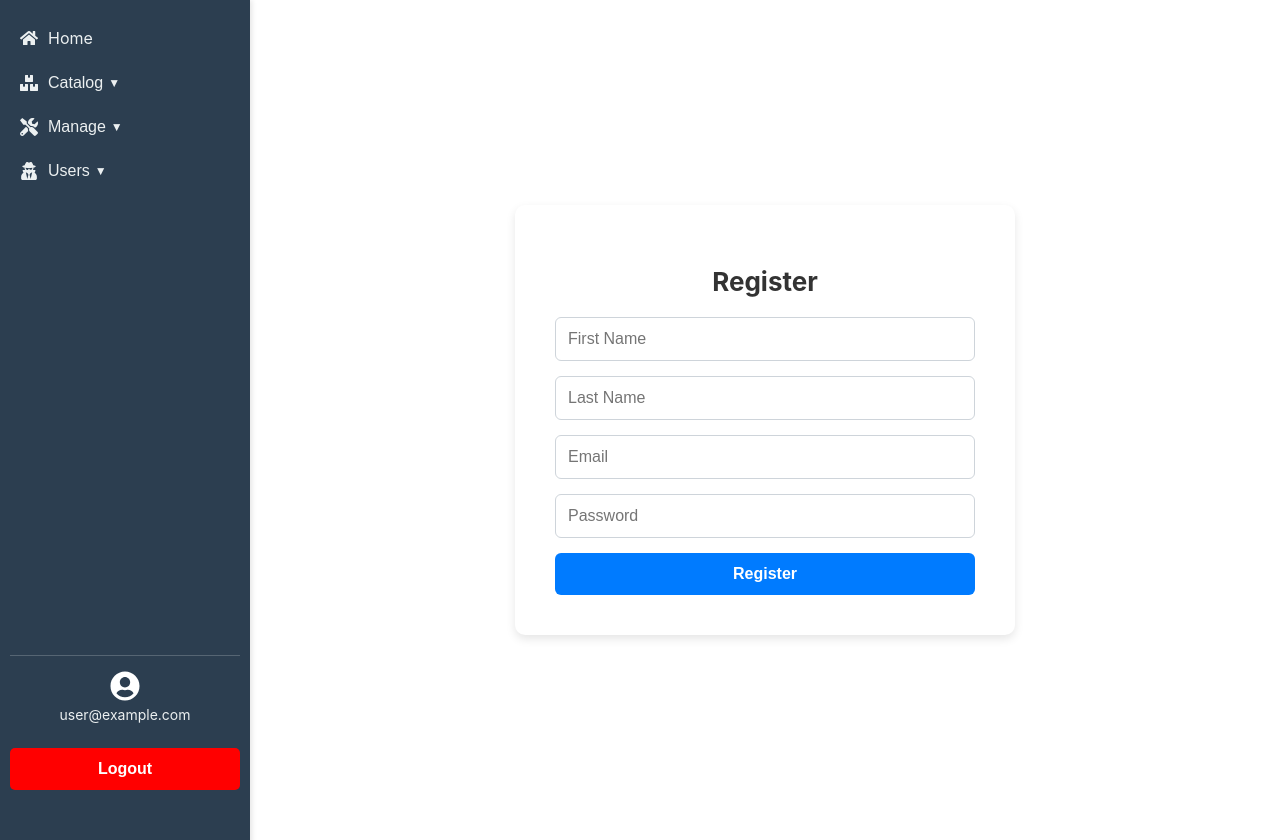
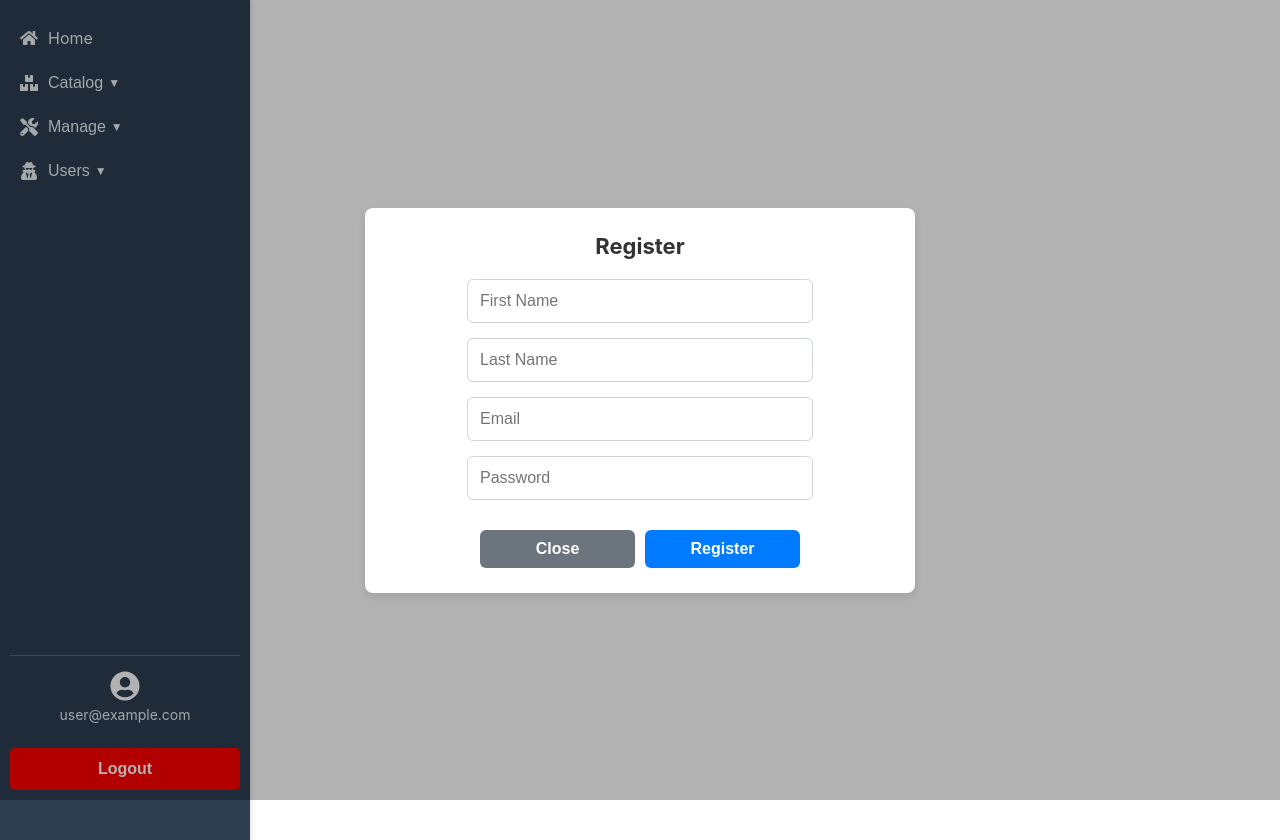
Before and after one commit to Phxtsxkxrn/Inventory-Management, a React (Create React App) app: page /register in a window 1280 px wide. After the commit the page ends 800 px from the top, so only its background shows below. Built offline with nearby package versions, Linux system fonts and the light colour scheme; no server answers; the database is empty; sample sign-in values are in the browser's storage.

Commit message:
add user

```diff
--- a/src/App.js
+++ b/src/App.js
@@ -15,6 +15,7 @@ import Promotions from "./components/Promotions";
 import ManagePromotions from "./components/ManagePromotions";
 import Login from "./components/Login";
 import Register from "./components/Register";
+import UserList from "./components/UserList";
 import { auth } from "./services/firebaseConfig";
 import { useAuthState } from "react-firebase-hooks/auth";
 import {
@@ -141,6 +142,10 @@ const App = () => {
               element={user ? <Register /> : <Navigate to="/login" />}
             />
             <Route
+              path="/users"
+              element={user ? <UserList /> : <Navigate to="/login" />}
+            />
+            <Route
               path="/product-list"
               element={
                 <ProductList
--- a/src/components/Navbar.js
+++ b/src/components/Navbar.js
@@ -120,9 +120,9 @@ const Navbar = ({ children }) => {
             {usersOpen && (
               <ul className="dropdown-menu">
                 <li>
-                  <Link to="/register" className="dropdown-link">
+                  <Link to="/users" className="dropdown-link">
                     <FaUsers className="icon" />
-                    Register Users
+                    Users List
                   </Link>
                 </li>
               </ul>
--- a/src/components/Register.css
+++ b/src/components/Register.css
@@ -1,10 +1,33 @@
 .register-container {
+  text-align: center;
+  width: 100%;
+}
+
+/* ฟอร์ม Register */
+.register-form {
+  width: 100%;
   display: flex;
-  justify-content: center;
-  align-items: center;
-  height: 100vh;
-  background: #ffffff;
-  overflow: hidden; /* ป้องกันการเลื่อน scroll */
+  flex-direction: column;
+  align-items: center; /* ✅ จัดให้อยู่ตรงกลาง */
+  gap: 15px;
+}
+
+/* ปรับปุ่ม Register */
+.register-button {
+  width: 100%;
+  padding: 12px;
+  font-size: 16px;
+  font-weight: bold;
+  border: none;
+  border-radius: 6px;
+  background: #007bff;
+  color: white;
+  cursor: pointer;
+  transition: background 0.3s ease;
+}
+
+.register-button:hover {
+  background: #0056b3;
 }
 
 .register-card {
@@ -30,8 +53,11 @@
   gap: 15px;
 }
 
+/* ลดขนาดช่อง Input ให้สมดุลกับปุ่ม */
 .register-input {
-  padding: 12px;
+  width: 90%; /* ✅ ปรับขนาดให้เท่ากับปุ่ม */
+  max-width: 320px; /* ✅ ไม่ให้กว้างเกินไป */
+  padding: 10px;
   font-size: 16px;
   border: 1px solid #ced4da;
   border-radius: 6px;
@@ -65,3 +91,112 @@
   font-size: 14px;
   margin-bottom: 10px;
 }
+
+/* ปรับให้ Modal อยู่ตรงกลาง */
+.modal {
+  position: fixed;
+  top: 0;
+  left: 0;
+  width: 100vw;
+  height: 100vh;
+  background-color: rgba(0, 0, 0, 0.3);
+  display: flex;
+  justify-content: center;
+  align-items: center;
+  z-index: 9999;
+}
+
+/* ปรับขนาดของ Modal และจัดให้อยู่ตรงกลาง */
+.modal-content {
+  background-color: white;
+  padding: 30px;
+  border-radius: 8px;
+  width: 100%;
+  max-width: 450px; /* ✅ ปรับขนาดให้เหมาะสม */
+  box-shadow: 0 4px 6px rgba(0, 0, 0, 0.1);
+  text-align: center; /* ✅ จัดทุกอย่างตรงกลาง */
+  display: flex;
+  flex-direction: column;
+  align-items: center; /* ✅ จัดให้อยู่ตรงกลาง */
+}
+
+/* หัวข้อของ Modal */
+.modal-content h3 {
+  font-size: 22px;
+  font-weight: bold;
+  color: #333;
+  margin-bottom: 20px;
+}
+
+/* ฟอร์ม Register */
+.register-form {
+  width: 100%;
+  display: flex;
+  flex-direction: column;
+  align-items: center; /* ✅ จัดให้อยู่ตรงกลาง */
+  gap: 15px;
+}
+
+/* Input Field */
+.register-input {
+  width: 100%;
+  padding: 12px;
+  font-size: 16px;
+  border: 1px solid #ced4da;
+  border-radius: 6px;
+  transition: border-color 0.3s ease;
+}
+
+.register-input:focus {
+  border-color: #007bff;
+  outline: none;
+  box-shadow: 0px 0px 6px rgba(0, 123, 255, 0.3);
+}
+
+/* ปุ่ม Register และ Close อยู่ตรงกลาง */
+.modal-buttons {
+  display: flex;
+  justify-content: center; /* ✅ จัดให้อยู่ตรงกลาง */
+  gap: 10px;
+  width: 90%;
+  max-width: 320px; /* ✅ ขนาดเท่ากับ input */
+  margin-top: 15px;
+}
+
+/* ปุ่ม Close */
+.close-modal-button {
+  flex: 1;
+  background: #6c757d;
+  color: white;
+  font-size: 16px;
+  font-weight: bold;
+  padding: 10px;
+  border: none;
+  border-radius: 6px;
+  cursor: pointer;
+  transition: background 0.3s ease;
+  text-align: center;
+}
+
+.close-modal-button:hover {
+  background: #5a6268;
+}
+
+/* ปุ่ม Register */
+.register-button {
+  flex: 1;
+  background: #007bff;
+  color: white;
+  font-size: 16px;
+  font-weight: bold;
+  padding: 10px;
+  border: none;
+  border-radius: 6px;
+  cursor: pointer;
+  transition: background 0.3s ease;
+  text-align: center;
+}
+
+.register-button:hover {
+  background: #0056b3;
+}
--- a/src/components/Register.js
+++ b/src/components/Register.js
@@ -1,24 +1,17 @@
-import React, { useState, useEffect } from "react";
+import React, { useState } from "react";
 import { register } from "../services/authService";
 import { updateProfile } from "firebase/auth";
 import { doc, setDoc } from "firebase/firestore";
 import { db } from "../services/firebaseConfig";
-import Swal from "sweetalert2"; // ✅ Import SweetAlert2
+import Swal from "sweetalert2";
 import "./Register.css";
 
-const Register = () => {
+const Register = ({ onClose }) => {
   const [firstName, setFirstName] = useState("");
   const [lastName, setLastName] = useState("");
   const [email, setEmail] = useState("");
   const [password, setPassword] = useState("");
   const [error, setError] = useState("");
-
-  useEffect(() => {
-    document.body.style.overflow = "hidden"; // ปิด Scroll
-    return () => {
-      document.body.style.overflow = "auto"; // เปิด Scroll เมื่อออกจากหน้านี้
-    };
-  }, []);
 
   const handleRegister = async (e) => {
     e.preventDefault();
@@ -31,9 +24,7 @@ const Register = () => {
       }
       const user = userCredential.user;
 
-      await updateProfile(user, {
-        displayName: `${firstName} ${lastName}`,
-      });
+      await updateProfile(user, { displayName: `${firstName} ${lastName}` });
 
       await setDoc(doc(db, "users", user.uid), {
         firstName,
@@ -42,19 +33,22 @@ const Register = () => {
         createdAt: new Date(),
       });
 
-      // ✅ แสดงแจ้งเตือนสำเร็จด้วย SweetAlert2
+      // ✅ แจ้งเตือนเมื่อสมัครสำเร็จ
       Swal.fire({
         icon: "success",
-        title: "Registration Successful!",
-        text: "You can now log in with your credentials.",
+        title: "User Registered!",
+        text: "The user has been successfully added.",
         confirmButtonText: "OK",
       });
 
-      // ✅ รีเซ็ตค่าฟอร์ม
+      // ✅ รีเซ็ตฟอร์ม
       setFirstName("");
       setLastName("");
       setEmail("");
       setPassword("");
+
+      // ✅ ปิด Modal หลังจากสมัครเสร็จ
+      if (onClose) onClose();
     } catch (error) {
       console.error("Registration Error:", error);
       setError(error.message);
@@ -62,9 +56,9 @@ const Register = () => {
   };
 
   return (
-    <div className="register-container">
-      <div className="register-card">
-        <h2 className="register-title">Register</h2>
+    <div className="modal">
+      <div className="modal-content">
+        <h3 className="register-title">Register</h3>
         {error && <p className="register-error">{error}</p>}
         <form className="register-form" onSubmit={handleRegister}>
           <input
@@ -99,9 +93,20 @@ const Register = () => {
             className="register-input"
             required
           />
-          <button type="submit" className="register-button">
-            Register
-          </button>
+
+          {/* ✅ ปุ่ม Register และ Close อยู่ข้างกัน */}
+          <div className="modal-buttons">
+            <button
+              type="button"
+              className="close-modal-button"
+              onClick={onClose}
+            >
+              Close
+            </button>
+            <button type="submit" className="register-button">
+              Register
+            </button>
+          </div>
         </form>
       </div>
     </div>
--- /dev/null
+++ b/src/components/UserList.css
@@ -0,0 +1,127 @@
+/* ตารางหลัก */
+.user-table {
+  margin-top: 20px;
+  width: 100%;
+  border-collapse: collapse;
+  background-color: #fff;
+  box-shadow: 0 4px 6px rgba(0, 0, 0, 0.1);
+  border-radius: 8px;
+  overflow: hidden;
+}
+
+/* หัวตาราง */
+.user-table th {
+  background-color: #f9f9f9;
+  text-align: center;
+  padding: 12px;
+  font-size: 14px;
+  font-weight: bold;
+  color: #333;
+  text-transform: uppercase;
+  border-bottom: 2px solid #e5e7eb;
+}
+
+/* ข้อมูลในตาราง */
+.user-table td {
+  padding: 12px;
+  text-align: center;
+  font-size: 14px;
+  color: #555;
+}
+
+/* สลับสีแถว */
+.user-table tr:nth-child(even) {
+  background-color: #f8fafc;
+}
+
+/* เปลี่ยนสีเมื่อ Hover */
+.user-table tr:hover {
+  background-color: #f1f5f9;
+}
+
+/* กำหนดขนาด container */
+.user-list-container {
+  padding: 20px;
+  max-width: 900px;
+  margin: auto;
+  text-align: center;
+}
+
+/* ชื่อหัวข้อ */
+.user-list-title {
+  font-size: 24px;
+  font-weight: bold;
+  margin-bottom: 15px;
+  color: #333;
+  text-align: left;
+}
+
+/* ปรับตำแหน่งหัวข้อและปุ่ม */
+.user-list-header {
+  display: flex;
+  justify-content: space-between;
+  align-items: center;
+  margin-bottom: 15px;
+}
+
+/* ปุ่ม Add User */
+.add-user-button {
+  background: #007bff;
+  color: white;
+  font-size: 14px;
+  font-weight: bold;
+  padding: 10px 15px;
+  border: none;
+  border-radius: 6px;
+  cursor: pointer;
+  transition: background 0.3s ease;
+}
+
+.add-user-button:hover {
+  background: #0056b3;
+}
+
+/* ปรับขนาดและตำแหน่งของ Modal */
+.modal-overlay {
+  position: fixed;
+  top: 0;
+  left: 0;
+  width: 100%;
+  height: 100%;
+  background: rgba(0, 0, 0, 0.1); /* ให้พื้นหลังโปร่งแสง */
+  display: flex;
+  justify-content: center;
+  align-items: center;
+  z-index: 9999;
+}
+
+/* ปรับขนาดของ Modal ให้กว้างขึ้น */
+.modal-content {
+  background: white;
+  padding: 25px;
+  border-radius: 8px;
+  box-shadow: 0px 4px 10px rgba(0, 0, 0, 0.1);
+  width: 100%;
+  max-width: 500px; /* ✅ ปรับให้กว้างขึ้น */
+  position: relative;
+}
+
+/* ปรับขนาดปุ่มปิด Modal */
+.close-modal {
+  position: absolute;
+  top: 10px;
+  right: 15px;
+  background: none;
+  border: none;
+  font-size: 24px;
+  cursor: pointer;
+  color: #555;
+}
+
+.close-modal:hover {
+  color: red;
+}
+
+.close-modal:hover {
+  color: red;
+}
--- /dev/null
+++ b/src/components/UserList.js
@@ -0,0 +1,91 @@
+import React, { useState, useEffect } from "react";
+import { collection, getDocs } from "firebase/firestore";
+import { db } from "../services/firebaseConfig";
+import Register from "./Register";
+import "./UserList.css"; // ✅ สไตล์แยกไฟล์
+
+const UserList = () => {
+  const [users, setUsers] = useState([]);
+  const [showAddUser, setShowAddUser] = useState(false);
+
+  // ✅ ดึงข้อมูล Users จาก Firestore
+  useEffect(() => {
+    const fetchUsers = async () => {
+      try {
+        const querySnapshot = await getDocs(collection(db, "users"));
+        const userList = querySnapshot.docs.map((doc) => ({
+          id: doc.id,
+          ...doc.data(),
+        }));
+        setUsers(userList);
+      } catch (error) {
+        console.error("Error fetching users:", error);
+      }
+    };
+
+    fetchUsers();
+  }, []);
+
+  return (
+    <div className="user-list-container">
+      <div className="user-list-header">
+        <h2 className="user-list-title">User List</h2>
+        <button
+          className="add-user-button"
+          onClick={() => setShowAddUser(true)}
+        >
+          + Add User
+        </button>
+      </div>
+
+      <table className="user-table">
+        <thead>
+          <tr>
+            <th>#</th>
+            <th>First Name</th>
+            <th>Last Name</th>
+            <th>Email</th>
+            <th>Registered Date</th>
+          </tr>
+        </thead>
+        <tbody>
+          {users.length > 0 ? (
+            users.map((user, index) => (
+              <tr key={user.id}>
+                <td>{index + 1}</td>
+                <td>{user.firstName}</td>
+                <td>{user.lastName}</td>
+                <td>{user.email}</td>
+                <td>
+                  {new Date(user.createdAt.seconds * 1000).toLocaleDateString()}
+                </td>
+              </tr>
+            ))
+          ) : (
+            <tr>
+              <td colSpan="5">No users found.</td>
+            </tr>
+          )}
+        </tbody>
+      </table>
+
+      {/* ✅ แสดง Register Form เป็น Modal */}
+      {showAddUser && (
+        <div className="modal-overlay">
+          <div className="modal-content">
+            <button
+              className="close-modal"
+              onClick={() => setShowAddUser(false)}
+            >
+              ×
+            </button>
+            <Register onRegisterSuccess={() => setShowAddUser(false)} />
+            <Register onClose={() => setShowAddUser(false)} />
+          </div>
+        </div>
+      )}
+    </div>
+  );
+};
+
+export default UserList;
```
